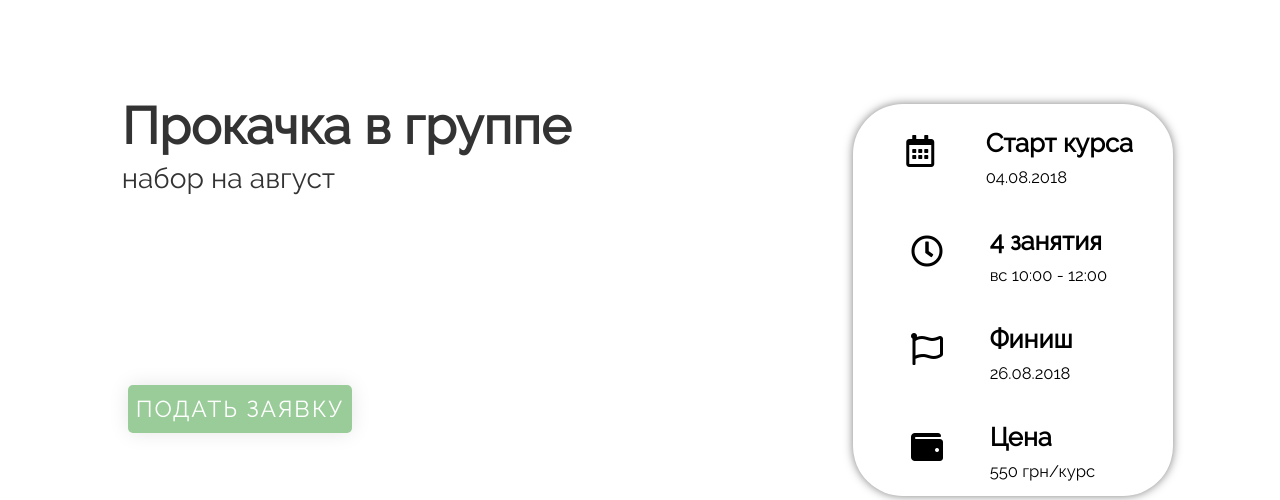
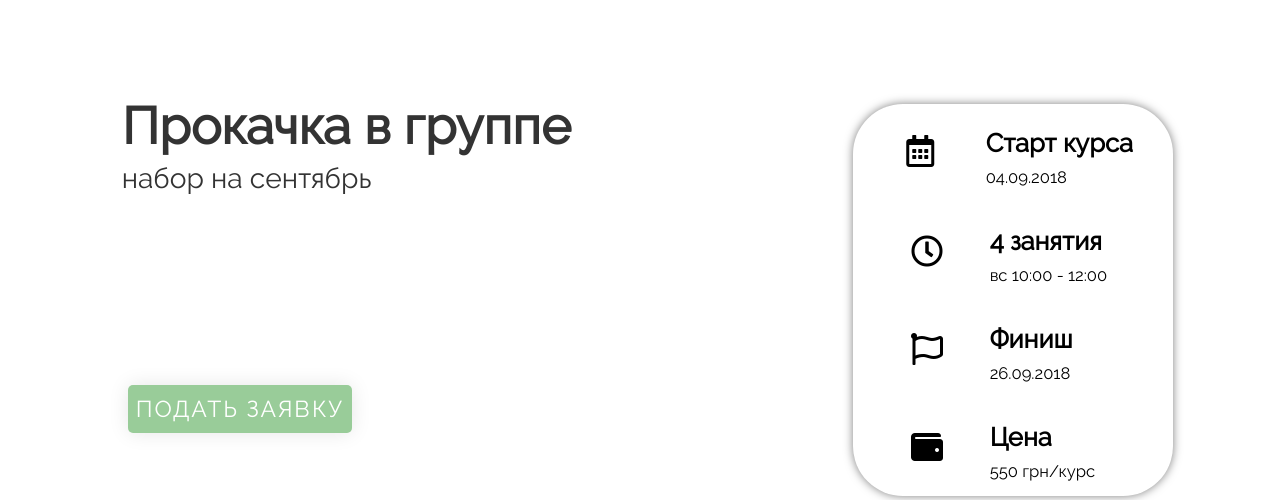
Before and after one commit to GolotaMishka/landing, a Django app: page /group/ in a window 1280 px wide. Shown: the part 50-550 px from the top of the page. Run offline with Django 3.2, Linux system fonts and the light colour scheme; some libraries are stand-ins or nearby versions.

Commit message:
change вфеуі

```diff
--- a/templates/landing/index.html
+++ b/templates/landing/index.html
@@ -125,7 +125,7 @@
 
           <div id="description_course_group" >
             <span>
-              Открыта регистрация на август! <br>
+              Открыта регистрация на сентябрь! <br>
               Раз в неделю, но интенсивно. <br>
 
               250 новых слов за месяц, <br>
@@ -183,7 +183,7 @@
 
           <div id="description_course_group_min" >
             <span>
-              Открыта регистрация на август! <br>
+              Открыта регистрация на сентябрь! <br>
               Раз в неделю, но интенсивно. <br>
 
               250 новых слов за месяц, <br>
--- a/templates/landing/secondCurse.html
+++ b/templates/landing/secondCurse.html
@@ -79,7 +79,7 @@
 
               <div class="when_slogan">
                 <h5>Прокачка в группе</h5>
-                <h6>набор на август</h6>
+                <h6>набор на сентябрь</h6>
               </div>
             </div>
           </div>
@@ -101,7 +101,7 @@
               </div>
               <div class="content_block">
                 <h3>Старт курса</h3>
-                <h4>04.08.2018</h4>
+                <h4>04.09.2018</h4>
               </div>
             </div>
           </div>
@@ -123,7 +123,7 @@
               </div>
               <div class="content_block">
                 <h3>Финиш</h3>
-                <h4>26.08.2018</h4>
+                <h4>26.09.2018</h4>
               </div>
             </div>
           </div>
@@ -154,7 +154,7 @@
 
           <div class="when_slogan">
             <h5>Прокачка в группе</h5>
-            <h6>набор на август</h6>
+            <h6>набор на сентябрь</h6>
           </div>
         </div>
       </div>
@@ -176,7 +176,7 @@
               </div>
               <div class="content_block">
                 <h3>Старт курса</h3>
-                <h4>04.08.2018</h4>
+                <h4>04.09.2018</h4>
               </div>
             </div>
           </div>
@@ -198,7 +198,7 @@
               </div>
               <div class="content_block">
                 <h3>Финиш</h3>
-                <h4>26.08.2018</h4>
+                <h4>26.09.2018</h4>
               </div>
             </div>
           </div>
```
